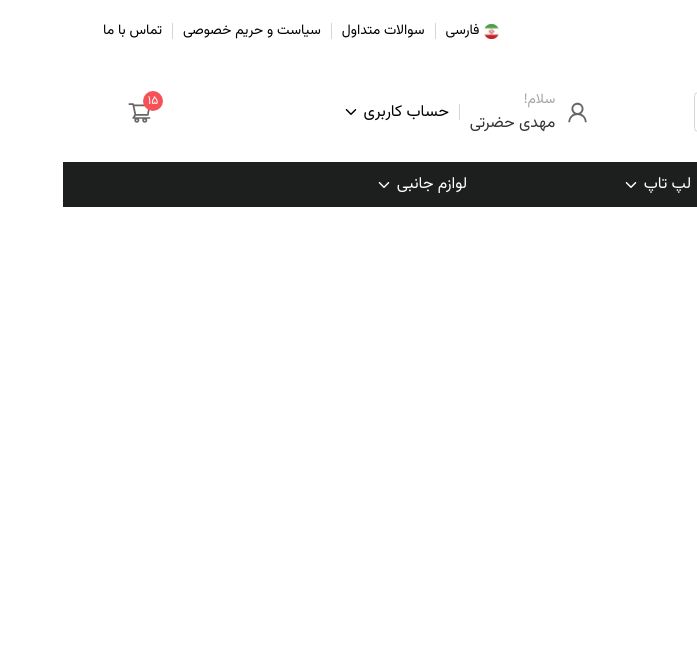
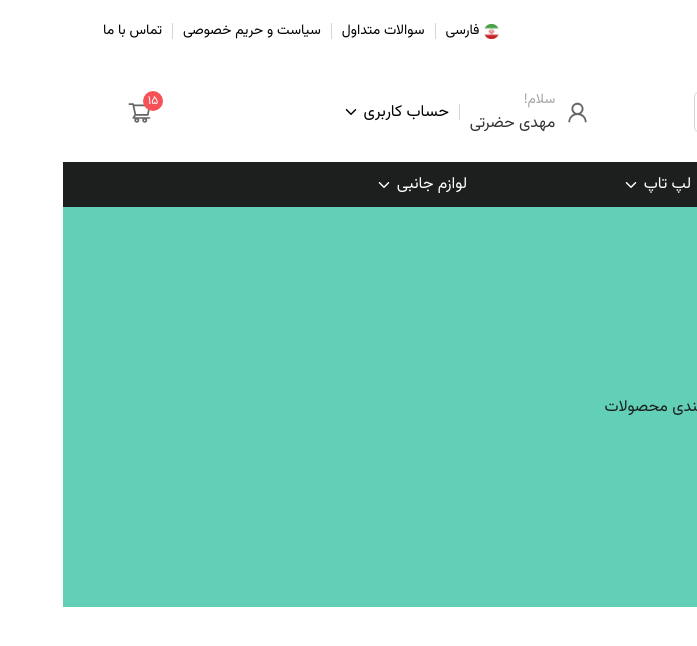
Before and after one commit to Mahdi-Hazrati/harmony-shop, a React (Create React App) app in the folder client/: page /products/1 in a window 1280 px wide. Shown: the top 646 px of the page, without its empty margins (583-1280 px from the left). Built offline with nearby package versions, Linux system fonts and the light colour scheme.

Commit message:
Inital Home Product Products page style

```diff
--- a/client/src/pages/Home/Home.jsx
+++ b/client/src/pages/Home/Home.jsx
@@ -1,8 +1,9 @@
 import React from 'react'
+import "./Home.scss"
 
 const Home = () => {
   return (
-    <div>Home</div>
+    <div className="home-page-container">محتوای صفحه ی اصلی</div>
   )
 }
 
--- /dev/null
+++ b/client/src/pages/Home/Home.scss
@@ -0,0 +1,10 @@
+.home-page-container{
+    width: 100%;
+    height: 50vh;
+    display: flex;
+    justify-content: center;
+    align-items: center;
+    background-color:var(--primary);
+    color: var(--black);
+    user-select: none;
+}
--- a/client/src/pages/Product/Product.jsx
+++ b/client/src/pages/Product/Product.jsx
@@ -1,8 +1,9 @@
 import React from 'react'
+import "./Product.scss"
 
 const Product = () => {
   return (
-    <div>Product</div>
+    <div className="product-page">صفحه ی محصول</div>
   )
 }
 
--- /dev/null
+++ b/client/src/pages/Product/Product.scss
@@ -0,0 +1,10 @@
+.product-page{
+    width: 100%;
+    height: 50vh;
+    display: flex;
+    justify-content: center;
+    align-items: center;
+    background-color:var(--primary);
+    color: var(--black);
+    user-select: none;
+}
--- a/client/src/pages/Products/Products.jsx
+++ b/client/src/pages/Products/Products.jsx
@@ -1,8 +1,8 @@
 import React from 'react'
-
+import "./Products.scss"
 const Products = () => {
   return (
-    <div>Products</div>
+    <div className="products-page">صفحه ی دسته بندی محصولات</div>
   )
 }
 
--- /dev/null
+++ b/client/src/pages/Products/Products.scss
@@ -0,0 +1,10 @@
+.products-page{
+    width: 100%;
+    height: 50vh;
+    display: flex;
+    justify-content: center;
+    align-items: center;
+    background-color:var(--primary);
+    color: var(--black);
+    user-select: none;
+}
```
